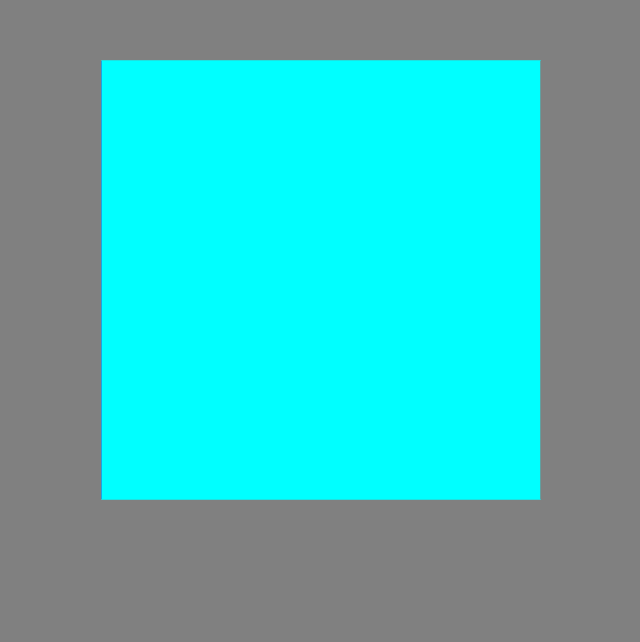
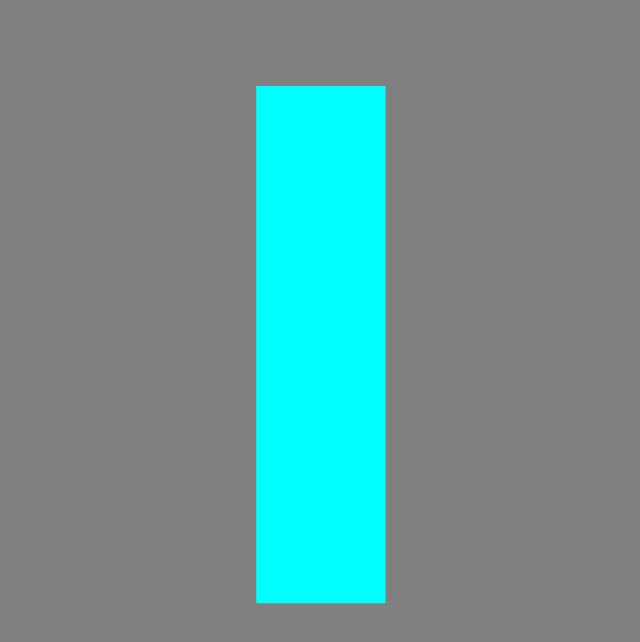
Before and after one commit to bernardoduarte/bernardoduarte.github.io, a plain HTML site: page WebGL/Tetris/tetris.html in a window 1280 px wide. Shown: the part 120-762 px from the top of the page, without its empty margins (319-959 px from the left). Drawn offline with Linux system fonts and the light colour scheme; animation ran at ten frames a second.

Commit message:
Interactive Tetromino

```diff
--- /dev/null
+++ b/WebGL/Tetris/cube.js
@@ -0,0 +1,35 @@
+function Cube(scales, rotations, translations, color){
+	this.scales = scales;
+	this.rotations = rotations;
+	this.translations = translations;
+	this.color = color;
+	this.modelMatrix = mat4.getModelMatrix(scales, rotations, translations);
+}
+
+Cube.prototype.getTranslations = function(){
+	return this.translations;
+};
+
+Cube.prototype.getModelMatrix = function(){
+	this.modelMatrix = mat4.getModelMatrix(scales, rotations, translations);
+	return this.modelMatrix;
+};
+
+Cube.prototype.SIZE = 2;
+
+Cube.prototype.vertices = [-1,-1,-1, 1,-1,-1, 1, 1,-1, -1, 1,-1,
+						-1,-1, 1, 1,-1, 1, 1, 1, 1, -1, 1, 1,
+						-1,-1,-1, -1, 1,-1, -1, 1, 1, -1,-1, 1,
+						1,-1,-1, 1, 1,-1, 1, 1, 1, 1,-1, 1,
+						-1,-1,-1, -1,-1, 1, 1,-1, 1, 1,-1,-1,
+						-1, 1,-1, -1, 1, 1, 1, 1, 1, 1, 1,-1
+						];
+
+Cube.prototype.verticesDim = 3;
+
+Cube.prototype.indices = [0,1,2, 0,2,3, 4,5,6, 4,6,7,
+						8,9,10, 8,10,11, 12,13,14, 12,14,15,
+						16,17,18, 16,18,19, 20,21,22, 20,22,23
+						];
+
+Cube.prototype.indicesLength = 36;
--- a/WebGL/Tetris/tetris.html
+++ b/WebGL/Tetris/tetris.html
@@ -4,10 +4,12 @@
 	<title>Tetris by Bernardo Duarte</title>
 	<script src="./mygl.js" type="text/javascript"></script>
 	<script src="./toolkit.js" type="text/javascript"></script>
+	<script src="./cube.js" type="text/javascript"></script>
+	<script src="./tetromino.js" type="text/javascript"></script>
 	<script id="shader-vs" type="x-shader/x-vertex">
 		attribute vec3 aCoordinate;
-		attribute vec3 aColor;
 
+		uniform vec3 cubeColor;
 		uniform mat4 perspective;
 		uniform mat4 view;
 		uniform mat4 model;
@@ -15,7 +17,7 @@
 		varying vec3 vColor;
 		void main(void){
 			gl_Position = perspective * view * model * vec4(aCoordinate, 1.0);
-			vColor = aColor;
+			vColor = cubeColor;
 		}
 	</script>
 	<script id="shader-fs" type="x-shader/x-fragment">
@@ -28,6 +30,11 @@
 	</script>
 	<script id="application" type="text/javascript">
 		function main(){
+			alert("W,A,S,D - to move the tetromino \n"+
+				"E - to change the tetromino \n"+
+				"C,B - to rotate de tetromino \n"+
+				"MOUSE - to interact");
+
 			mygl.start("glCanvas");
 			mygl.startShader("shader-vs","shader-fs");
 			mygl.setFullscreen();
@@ -43,6 +50,11 @@
 			var timeOld;
 
 			var transX = 0, transZ = 0;
+
+			var testrotate = false;
+			var clockwise;
+			var change = false;
+			var piece = 0;
 
 			var mouseDown = function(event){
 				drag = true;
@@ -82,30 +94,17 @@
 				if(event.keyCode == 87){
 					transZ++;
 				}
-			};
-
-			window.ontouchstart = function(event){
-				drag = true;
-				oldX = event.pageX, oldY = event.pageY;
-				event.preventDefault();
-				// return false;
-			};
-
-			window.ontouchend = function(event){
-				drag = false;
-			};
-
-			window.ontouchmove = function(event){
-				if(!drag){
-					return false;
-				}else{
-					deltaX = (event.pageX - oldX)*200*Math.PI/mygl.canvas.width;
-					deltaY = (event.pageY - oldY)*200*Math.PI/mygl.canvas.height;
-					THETA += deltaX;
-					PHI += deltaY;
-					oldX = event.pageX;
-					oldY = event.pageY;
-					event.preventDefault();
+				if(event.keyCode == 66){
+					testrotate = true;
+					clockwise = true;
+				}
+				if(event.keyCode == 67){
+					testrotate = true;
+					clockwise = false;
+				}
+				if(event.keyCode == 69){
+					change = true;
+					piece = (piece + 1)%7;
 				}
 			};
 
@@ -114,42 +113,23 @@
 			mygl.canvas.addEventListener("mouseout", mouseUp, false);
 			mygl.canvas.addEventListener("mousemove", mouseMove, false);
 
-			var vertices = [
-				-1,-1,-1, 1,-1,-1, 1, 1,-1, -1, 1,-1,
-				-1,-1, 1, 1,-1, 1, 1, 1, 1, -1, 1, 1,
-				-1,-1,-1, -1, 1,-1, -1, 1, 1, -1,-1, 1,
-				1,-1,-1, 1, 1,-1, 1, 1, 1, 1,-1, 1,
-				-1,-1,-1, -1,-1, 1, 1,-1, 1, 1,-1,-1,
-				-1, 1,-1, -1, 1, 1, 1, 1, 1, 1, 1,-1,
-			];
+			var tetromino = new Tetromino(piece);
 
-			var colors = [
-				1,0,1, 1,0,1, 1,0,1, 1,0,1,
-				0,1,1, 0,1,1, 0,1,1, 0,1,1,
-				0,0,1, 0,0,1, 0,0,1, 0,0,1,
-				1,0,0, 1,0,0, 1,0,0, 1,0,0,
-				1,1,0, 1,1,0, 1,1,0, 1,1,0,
-				0,1,0, 0,1,0, 0,1,0, 0,1,0
-			];
+			var vertices = Cube.prototype.vertices;
 
-			var indices = [
-				0,1,2, 0,2,3, 4,5,6, 4,6,7,
-				8,9,10, 8,10,11, 12,13,14, 12,14,15,
-				16,17,18, 16,18,19, 20,21,22, 20,22,23
-			];
+			var indices = Cube.prototype.indices;
 
-			var VBO = mygl.createVBO(vertices, 3);
+			var VBO = mygl.createVBO(vertices, Cube.prototype.verticesDim);
 
 			var IBO = mygl.createIBO(indices);
 
-			var CBO = mygl.createVBO(colors, 3);
+			mygl.associate(VBO, IBO, "aCoordinate");
 
-			mygl.associate(VBO, IBO, "aCoordinate");
-			mygl.associate(CBO, 'undefined', "aColor");
+			var cubeColor = gl.getUniformLocation(myShaderProgram.program, "cubeColor");
 
 			var pMatrix = mat4.perspective(40, mygl.viewportWidth/mygl.viewportHeight, 0.1, 1000);
-			var vMatrix = mat4.identity();
-			var mMatrix = mat4.identity();
+			var vMatrix = mat4.getIdentity();
+			var mMatrix = mat4.getIdentity();
 			mat4.translateZ(vMatrix, -6);
 
 			var perspective = gl.getUniformLocation(myShaderProgram.program, "perspective");
@@ -168,21 +148,36 @@
 				var timeNow = new Date().getTime();
 				var deltaTime = timeNow - timeOld;
 
+				/*Exclude after finishing or update*/
+				if(change){
+					tetromino = new Tetromino(piece);
+					change = false;
+				}
+
+				if(testrotate){
+					tetromino.rotate(clockwise);
+					testrotate = false;
+				}
+				/*Ends here*/
+
 				if(!drag){
 					deltaX *= AMORTIZATION, deltaY *= AMORTIZATION;
 					THETA += deltaX, PHI += deltaY;
 				}
-				mMatrix = mat4.identity();
-				mat4.translateVector(mMatrix,[transX, 0, transZ]);
-				mat4.rotateY(mMatrix, THETA);
-				mat4.rotateX(mMatrix, PHI);
-				// mat4.translateX(mMatrix, transX);
-				// mat4.translateZ(mMatrix, transZ);
+				vMatrix = mat4.getIdentity();
+				mat4.translateVector(vMatrix, [transX,0,-transZ-18]);
+				gl.uniformMatrix4fv(view, false, vMatrix);
 
-				gl.uniformMatrix4fv(view, false, vMatrix);
-				gl.uniformMatrix4fv(model, false, mMatrix);
-
-				gl.drawElements(gl.TRIANGLES, indices.length, gl.UNSIGNED_SHORT, 0);
+				for(var i = 0; i < Tetromino.prototype.NUM_CUBES; i++){
+					gl.uniform3fv(cubeColor, tetromino.color);
+					var testMat = mat4.getIdentity();
+					mat4.rotateY(testMat, THETA + tetromino.cubes[i].rotations[0]);
+					mat4.rotateX(testMat, PHI + tetromino.cubes[i].rotations[1]);
+					mat4.translateVector(testMat, [tetromino.cubes[i].translations[0],tetromino.cubes[i].translations[1],0]);
+					mat4.glScale(testMat, [1,1,1]);
+					gl.uniformMatrix4fv(model, false, testMat);
+					gl.drawElements(gl.TRIANGLES, Cube.prototype.indicesLength, gl.UNSIGNED_SHORT, 0);
+				}
 
 				requestAnimFrame(animate);
 			};
--- /dev/null
+++ b/WebGL/Tetris/tetromino.js
@@ -0,0 +1,82 @@
+function Tetromino(type){
+	this.type = type;
+	this.cubes = new Array(Tetromino.prototype.NUM_CUBES);
+	this.setArrangement();
+}
+
+Tetromino.prototype.setArrangement = function(){
+	this.rotations = [];
+	if(this.type === this.TYPE_I){
+		this.rotations.push([0,0, 0,1, 0,-1, 0,-2]);
+		this.rotations.push([0,0, -1,0, 1,0, 2,0]);
+		this.color = [0,1,1];
+	}else if(this.type === this.TYPE_J){
+		this.rotations.push([0,0, -1,0, -1,1, 1,0]);
+		this.rotations.push([0,0, 0,1, 1,1, 0,-1]);
+		this.rotations.push([0,0, 1,0, 1,-1, -1,0]);
+		this.rotations.push([0,0, 0,-1, -1,-1, 0,1]);
+		this.color = [0,0,1];
+	}else if(this.type === this.TYPE_L){
+		this.rotations.push([0,0, 1,0, 1,1, -1,0]);
+		this.rotations.push([0,0, 0,-1, 1,-1, 0,1]);
+		this.rotations.push([0,0, -1,0, -1,-1, 1,0]);
+		this.rotations.push([0,0, 0,1, -1,1, 0,-1]);
+		this.color = [1, 0.5, 0];
+	}else if(this.type === this.TYPE_O){
+		this.rotations.push([0,0, 0,1, 1,0, 1,1]);
+		this.color = [1,1,0];
+	}else if(this.type === this.TYPE_S){
+		this.rotations.push([0,0, 0,1, 1,1, -1,0]);
+		this.rotations.push([0,0, 1,0, 1,-1, 0,1]);
+		this.rotations.push([0,0, 0,-1, -1,-1, 1,0]);
+		this.rotations.push([0,0, -1,0, -1,1, 0,-1]);
+		this.color = [0,1,0];
+	}else if(this.type === this.TYPE_T){
+		this.rotations.push([0,0, -1,0, 0,1, 1,0]);
+		this.rotations.push([0,0, 0,1, 1,0, 0,-1]);
+		this.rotations.push([0,0, 1,0, 0,-1, -1,0]);
+		this.rotations.push([0,0, 0,-1, -1,0, 0,1]);
+		this.color = [1,0,1];
+	}else if(this.type === this.TYPE_Z){
+		this.rotations.push([0,0, 0,1, -1,1, 1,0]);
+		this.rotations.push([0,0, 1,0, 1,1, 0,-1]);
+		this.rotations.push([0,0, 0,-1, 1,-1, -1,0]);
+		this.rotations.push([0,0, -1,0, -1,-1, 0,1]);
+		this.color = [1,0,0];
+	}else{
+		alert("Error! Tetromino type "+this.type+" does not exist.");
+	}
+	var stride = Cube.prototype.SIZE;
+	for(var i = 0; i < Tetromino.prototype.NUM_CUBES; i++){
+		console.log("Aloha!"+this.rotations[0]);
+		this.cubes[i] = new Cube(this.SCALES, this.ROTATIONS, [this.rotations[0][2*i]*stride, this.rotations[0][2*i+1]*stride, 0], this.color);
+		console.log("Aloha!"+this.cubes[i].getTranslations());
+	}
+};
+
+Tetromino.prototype.rotate = function(clockwise){
+	if(clockwise){
+		this.rotations.push(this.rotations.shift());
+	}else{
+		this.rotations.unshift(this.rotations.pop());
+	}
+	var stride = Cube.prototype.SIZE;
+	for(var i = 0; i < Tetromino.prototype.NUM_CUBES; i++){
+		console.log("Aloha!"+this.rotations[0]);
+		this.cubes[i] = new Cube(this.SCALES, this.ROTATIONS, [this.rotations[0][2*i]*stride, this.rotations[0][2*i+1]*stride, 0], this.color);
+		console.log("Aloha!"+this.cubes[i].getTranslations());
+	}
+};
+
+Tetromino.prototype.SCALES = [1,1,1];
+Tetromino.prototype.ROTATIONS = [0,0,0];
+
+Tetromino.prototype.NUM_CUBES = 4;
+
+Tetromino.prototype.TYPE_I = 0;
+Tetromino.prototype.TYPE_J = 1;
+Tetromino.prototype.TYPE_L = 2;
+Tetromino.prototype.TYPE_O = 3;
+Tetromino.prototype.TYPE_S = 4;
+Tetromino.prototype.TYPE_T = 5;
+Tetromino.prototype.TYPE_Z = 6;
--- a/WebGL/Tetris/toolkit.js
+++ b/WebGL/Tetris/toolkit.js
@@ -18,11 +18,24 @@ window.requestAnimFrame = (function() {
 })();
 
 var mat4 = {};
-mat4.identity = function(){
+mat4.getIdentity = function(){
 	var matrix = new glArrayType(16);
-	for(var i = 0; i < matrix.length; i++){
-		(i%5 == 0) ? matrix[i] = 1.0 : matrix[i] = 0.0;
-	}
+	matrix[0] = 1;
+	matrix[1] = 0;
+	matrix[2] = 0;
+	matrix[3] = 0;
+	matrix[4] = 0;
+	matrix[5] = 1;
+	matrix[6] = 0;
+	matrix[7] = 0;
+	matrix[8] = 0;
+	matrix[9] = 0;
+	matrix[10] = 1;
+	matrix[11] = 0;
+	matrix[12] = 0;
+	matrix[13] = 0;
+	matrix[14] = 0;
+	matrix[15] = 1;
 	return matrix;
 };
 mat4.setIdentity = function(matrix){
@@ -43,7 +56,27 @@ mat4.setIdentity = function(matrix){
 	matrix[14] = 0;
 	matrix[15] = 1;
 };
-mat4.transpose = function(matrix){
+mat4.getCopy = function(matrix){
+	var copy = new glArrayType(16);
+	copy[0] = matrix[0];
+	copy[1] = matrix[1];
+	copy[2] = matrix[2];
+	copy[3] = matrix[3];
+	copy[4] = matrix[4];
+	copy[5] = matrix[5];
+	copy[6] = matrix[6];
+	copy[7] = matrix[7];
+	copy[8] = matrix[8];
+	copy[9] = matrix[9];
+	copy[10] = matrix[10];
+	copy[11] = matrix[11];
+	copy[12] = matrix[12];
+	copy[13] = matrix[13];
+	copy[14] = matrix[14];
+	copy[15] = matrix[15];
+	return copy;
+};
+mat4.setTranspose = function(matrix){
 	var a01 = matrix[1], a02 = matrix[2], a03 = matrix[3],
 		a12 = matrix[6], a13 = matrix[7],
 		a23 = matrix[11];
@@ -60,7 +93,6 @@ mat4.transpose = function(matrix){
 	matrix[12] = a03;
 	matrix[13] = a13;
 	matrix[14] = a23;
-	return matrix;
 };
 mat4.scaleX = function(matrix, scale){
 	matrix[0] *= scale;
@@ -76,26 +108,17 @@ mat4.scale = function(matrix, scales){
 	matrix[5] *= scale[1];
 	matrix[10] *= scale[2];
 };
-mat4.translateX = function(matrix, translation){
-	matrix[12] += translation;
-};
-mat4.translateY = function(matrix, translation){
-	matrix[13] += translation;
-};
-mat4.translateZ = function(matrix, translation){
-	matrix[14] += translation;
-};
 mat4.position = function(matrix, position){
 	matrix[12] = position[0];
 	matrix[13] = position[1];
 	matrix[14] = position[2];
 };
 mat4.perspective = function(FOV, aspectRatio, nearPlane, farPlane){
-	var matrix = mat4.identity();
-	var xyScale = 1.0 / Math.tan(toRadians(FOV)/2.0);
+	var matrix = mat4.getIdentity();
+	var scale = 1.0 / Math.tan(toRadians(FOV)/2.0);
 	var frustumLength = 1.0 / (nearPlane - farPlane);
-	matrix[0] = xyScale / aspectRatio;
-	matrix[5] = xyScale;
+	matrix[0] = scale / aspectRatio;
+	matrix[5] = scale;
 	matrix[10] = (farPlane + nearPlane) * frustumLength;
 	matrix[11] = -1;
 	matrix[14] = (2 * farPlane * nearPlane) * frustumLength;
@@ -200,3 +223,26 @@ mat4.translateVector = function(matrix, vector){
 	matrix[14] = matrix[2] * vector[0] + matrix[6] * vector[1] + matrix[10] * vector[2] + matrix[14];
 	matrix[15] = matrix[3] * vector[0] + matrix[7] * vector[1] + matrix[11] * vector[2] + matrix[15];
 };
+mat4.glScale = function(matrix, scales){
+	matrix[0] *= scales[0];
+	matrix[1] *= scales[0];
+	matrix[2] *= scales[0];
+	matrix[3] *= scales[0];
+	matrix[4] *= scales[1];
+	matrix[5] *= scales[1];
+	matrix[6] *= scales[1];
+	matrix[7] *= scales[1];
+	matrix[8] *= scales[2];
+	matrix[9] *= scales[2];
+	matrix[10] *= scales[2];
+	matrix[11] *= scales[2];
+};
+mat4.getModelMatrix = function(scales, rotations, translations){
+	//TODO Scales
+	var matrix = mat4.getIdentity();
+	mat4.rotateX(matrix, rotations[0]);
+	mat4.rotateY(matrix, rotations[1]);
+	mat4.rotateZ(matrix, rotations[2]);
+	mat4.translateVector(matrix, translations);
+	return matrix;
+};
```
